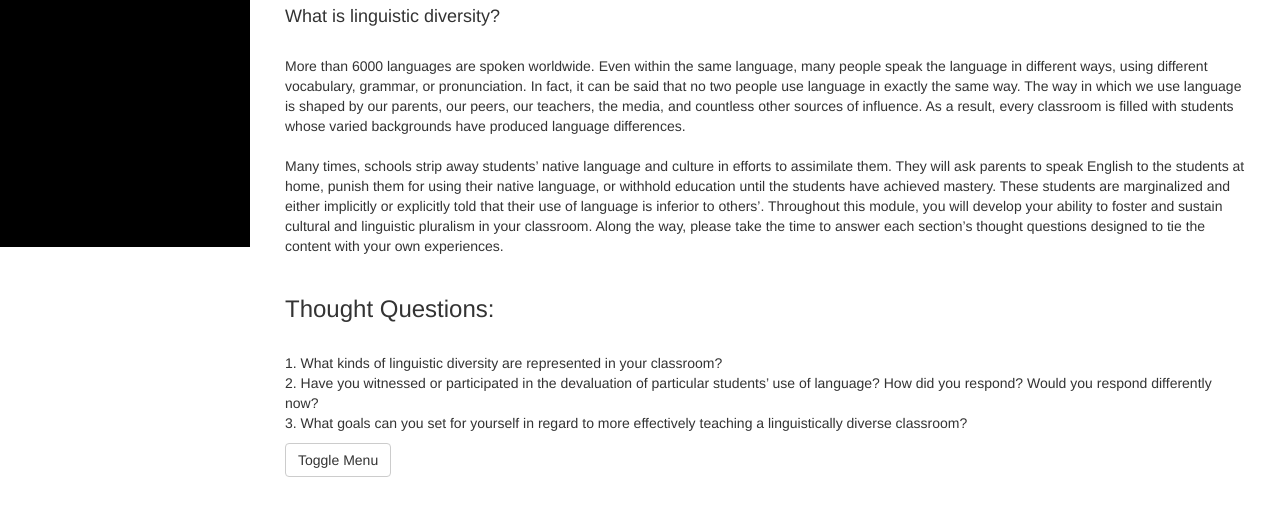
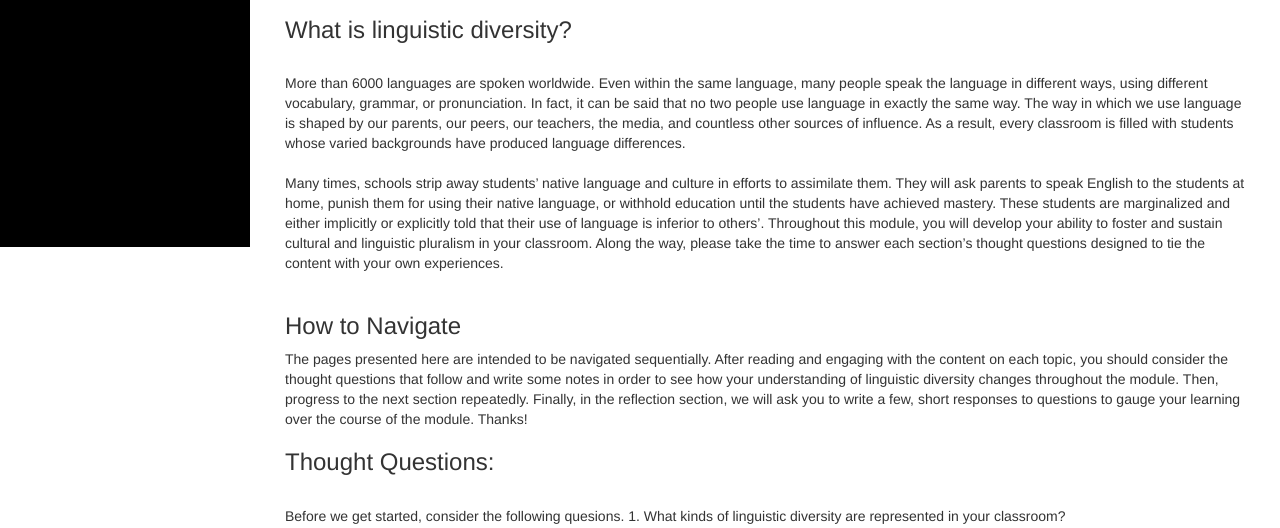
Before and after one commit to mattmahowald/mattmahowald.github.io, a plain HTML site: page index.html in a window 1280 px wide. Shown: the part 553-1081 px from the top of the page. Before the commit the page ends 1050 px from the top, so only its background shows below. Drawn offline with Linux system fonts and the light colour scheme.

Commit message:
small edits

```diff
--- a/index.html
+++ b/index.html
@@ -87,13 +87,17 @@ By the end of this module, you will be able to take concrete steps toward increa
                         <br><br>
                         <img src=http://www.cima.ned.org/wp-content/uploads/2014/12/Language-Image-1-620x5751-e1425063427969.jpg>
                         <br><br>
-<h4>What is linguistic diversity?</h4>
+                        <h3>What is linguistic diversity?</h3>
                         <br>
-More than 6000 languages are spoken worldwide. Even within the same language, many people speak the language in different ways, using different vocabulary, grammar, or pronunciation. In fact, it can be said that no two people use language in exactly the same way. The way in which we use language is shaped by our parents, our peers, our teachers, the media, and countless other sources of influence. As a result, every classroom is filled with students whose varied backgrounds have produced language differences.<br><br>
+                        More than 6000 languages are spoken worldwide. Even within the same language, many people speak the language in different ways, using different vocabulary, grammar, or pronunciation. In fact, it can be said that no two people use language in exactly the same way. The way in which we use language is shaped by our parents, our peers, our teachers, the media, and countless other sources of influence. As a result, every classroom is filled with students whose varied backgrounds have produced language differences.
+                        <br><br>
 	                   Many times, schools strip away students’ native language and culture in efforts to assimilate them. They will ask parents to speak English to the students at home, punish them for using their native language, or withhold education until the students have achieved mastery. These students are marginalized and either implicitly or explicitly told that their use of language is inferior to others’. Throughout this module, you will develop your ability to foster and sustain cultural and linguistic pluralism in your classroom. Along the way, please take the time to answer each section’s thought questions designed to tie the content with your own experiences.
                         <br><br>
+                        <h3>How to Navigate</h3>
+                        The pages presented here are intended to be navigated sequentially. After reading and engaging with the content on each topic, you should consider the thought questions that follow and write some notes in order to see how your understanding of linguistic diversity changes throughout the module. Then, progress to the next section repeatedly. Finally, in the reflection section, we will ask you to write a few, short responses to questions to gauge your learning over the course of the module. Thanks!
                         <h3>Thought Questions:</h3>
                         <br>
+                        Before we get started, consider the following quesions.
                         1. What kinds of linguistic diversity are represented in your classroom? <br>
                         2. Have you witnessed or participated in the devaluation of particular students’ use of language? How did you respond? Would you respond differently now? <br>
                         3. What goals can you set for yourself in regard to more effectively teaching a linguistically diverse classroom?
```
Also changed, not shown: csp.html (+2 -2 lines). Lines whose indentation alone changed are shown as unchanged.
